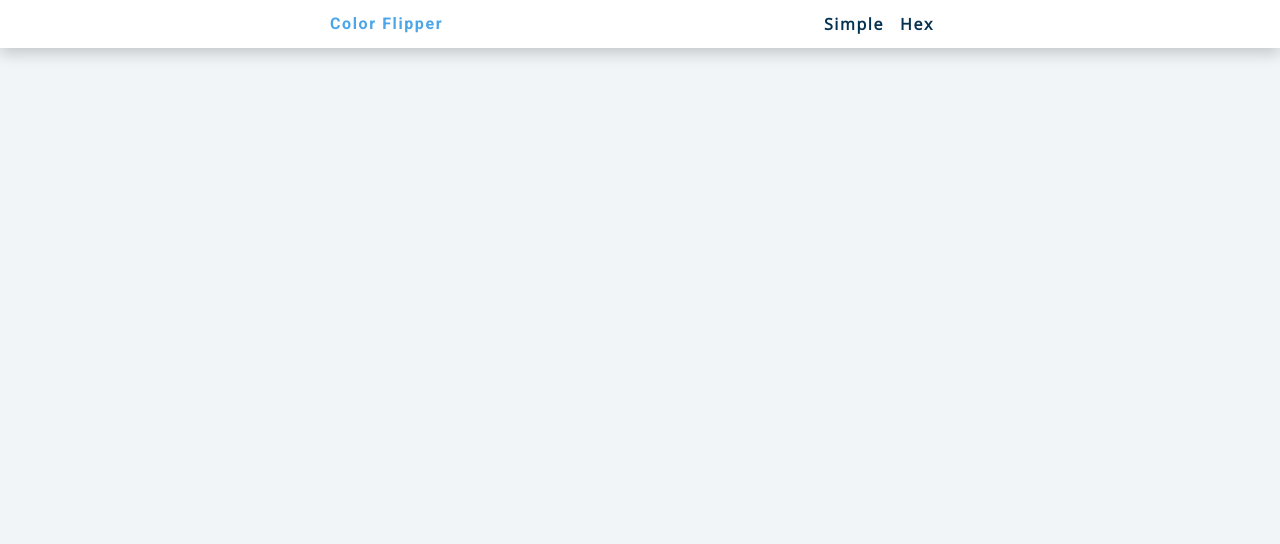
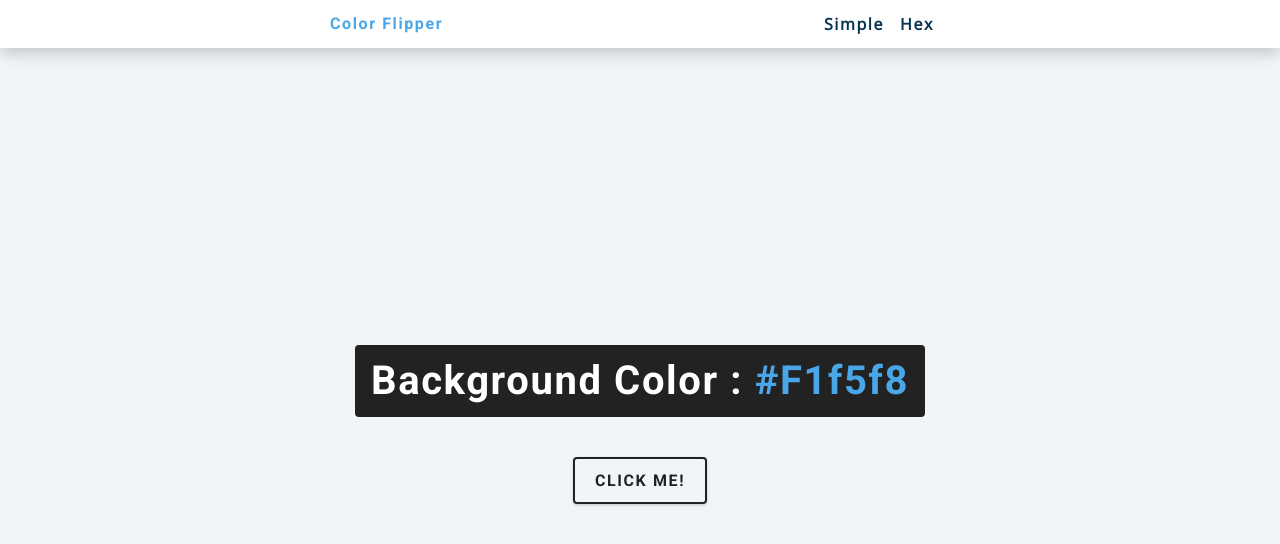
Before and after one commit to 86Paulo/Color-flipper, a plain HTML site: page index.html in a window 1280 px wide. Drawn offline with nearby package versions, Linux system fonts and the light colour scheme.

Commit message:
Update index.html
main tag set up

```diff
--- a/index.html
+++ b/index.html
@@ -22,6 +22,14 @@
         </ul>
       </div>
     </nav>
+    <main>
+      <div class="container">
+        <h2>background color : <span class="color">
+          #f1f5f8
+        </span></h2>
+        <button class="btn btn-hero" id="btn">click me!</button>
+      </div>
+    </main>
     <!-- javascript -->
     <script src="app.js"></script>
   </body>
```
